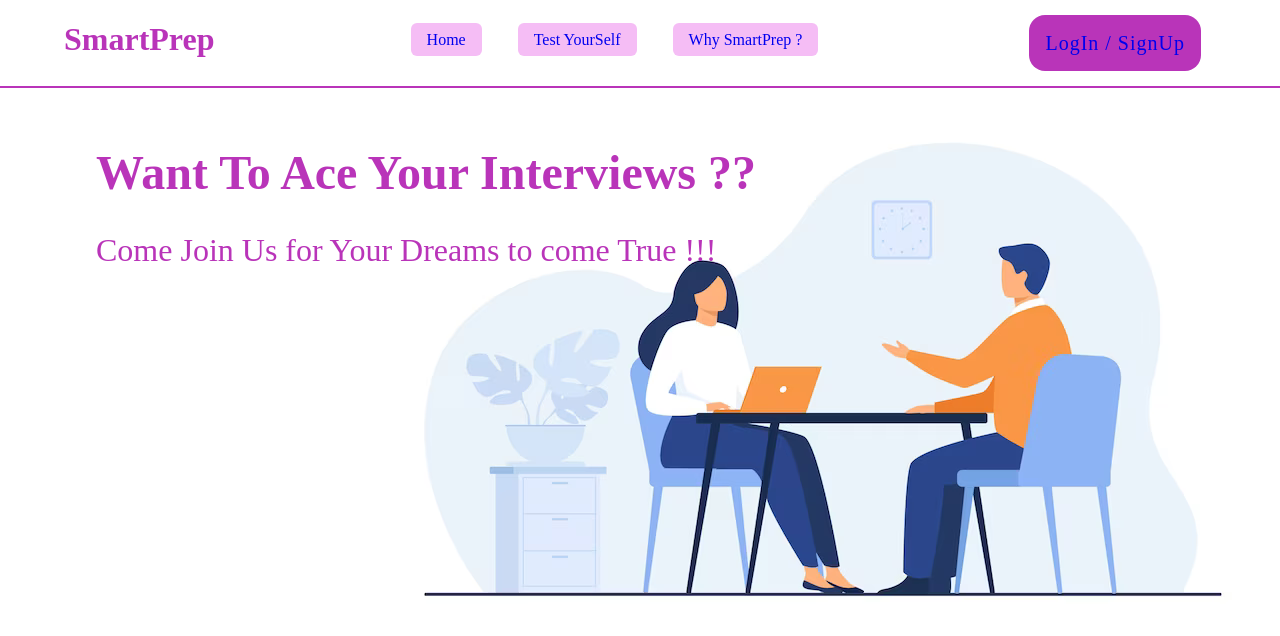
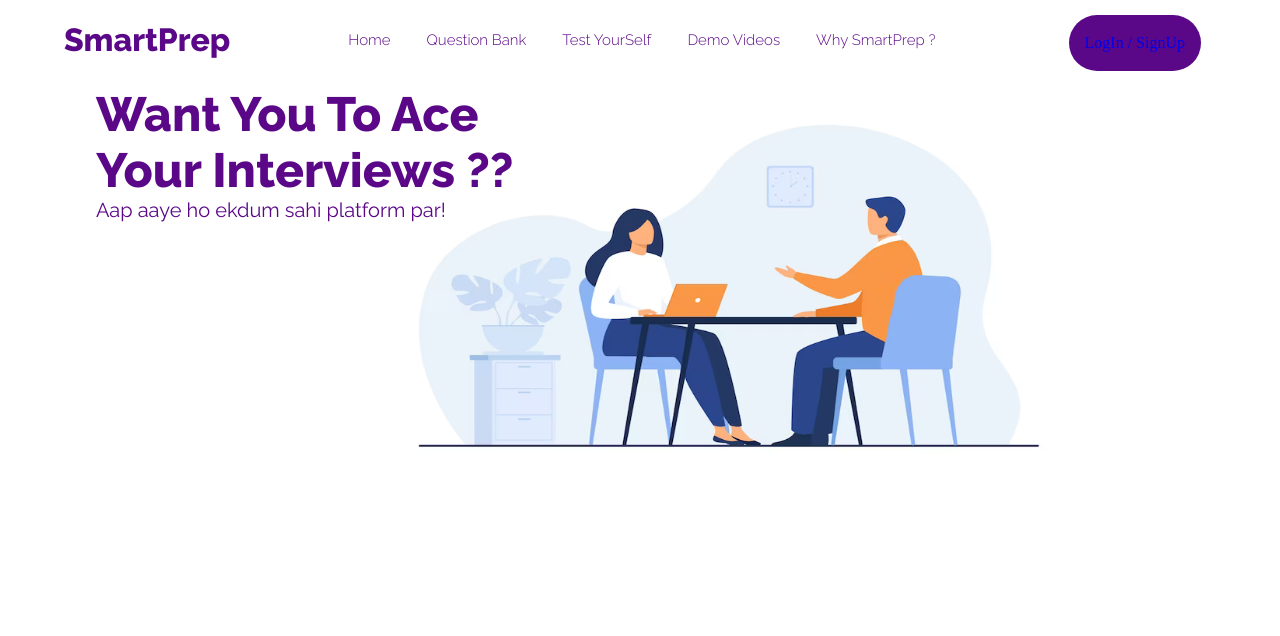
Before and after one commit to karanchandwani27/SmartPrep, a plain HTML site: page client/HomePage/index.html in a window 1280 px wide. Drawn offline with Linux system fonts and the light colour scheme.

Commit message:
Images added to image folder

```diff
--- a/client/HomePage/index.html
+++ b/client/HomePage/index.html
@@ -5,26 +5,37 @@
     <meta name="viewport" content="width=device-width, initial-scale=1.0">
     <title>Document</title>
     <link rel="stylesheet" href="style.css">
+    <link rel="preconnect" href="https://fonts.googleapis.com">
+    <link rel="preconnect" href="https://fonts.googleapis.com">
+<link rel="preconnect" href="https://fonts.gstatic.com" crossorigin>
+<link href="https://fonts.googleapis.com/css2?family=Raleway:wght@800&display=swap" rel="stylesheet">
+<link rel="preconnect" href="https://fonts.googleapis.com">
+<link href="https://fonts.googleapis.com/css2?family=Raleway:wght@300;400&display=swap" rel="stylesheet">
 </head>
 <body>
     <header class="header">
+
         <h1 class="header__title">SmartPrep</h1>
         <nav class="navbar">
             <ul>
                 <li><a href="#">Home</a></li>
+                <li><a href="#">Question Bank</a></li>
                 <li><a href="#">Test YourSelf</a></li>
+                <li><a href="#">Demo Videos</a></li>
                 <li><a href="#">Why SmartPrep ?</a></li>
             </ul>
         </nav>
         <p class="header__registered bg-dark"><a href="../Register/register.html">LogIn / SignUp</a></p>
+
     </header>
+
     <div class="row">
         <div class="col-9">
             <img src="../../Images/bg.png" alt="">
         </div>
         <div class="content">
-            <h3 class="capitalise">Want To ace your interviews ??</h3>
-            <p>Come Join Us for Your Dreams to come True !!! </p>
+            <h3 class="capitalise">Want You To ace<br> your interviews ??</h3>
+            <p class="aap">Aap aaye ho ekdum sahi platform par! </p>
         </div>
 
     </div>
--- a/client/HomePage/style.css
+++ b/client/HomePage/style.css
@@ -1,6 +1,7 @@
 body{
     margin:0;
-    color: white;
+
+    border-radius: 50px;
     /* background-color: ; */
 }
 .header{
@@ -11,36 +12,43 @@ body{
     padding: 0 4rem;
     /* background-color: put; */
     /* color: rgb(175, 42, 175); */
-    border-bottom: 2px solid  rgb(185, 52, 185);
     /* position: fix; */
 }
 .header__title{
-    color:  rgb(185, 52, 185);
+    color:  #5B0888;
+    font-family: 'Raleway', sans-serif;
 }
 .header__registered{
     line-height: 1.5rem;
-    font-size: 1.25rem;
+    font-size: 20pxpx;
+    color: #fff
     letter-spacing: 1px;
     border-radius: 1rem;
     padding: 1rem;
     margin: 15px;
-    color: white;
+
 }
 /* .container{
     display: flex;
     align-items: center;
     justify-content: center;
 } */
+
+
 .navbar a{
-    padding: 0.5rem 1rem;
-    background-color:rgb(245, 189, 245);
+    color: #5B0888;
+    font-size: 15px;
+    font-weight: 290;
     border-radius: 6px;
+    font-family: 'Raleway', sans-serif;
 }
 .navbar a:hover {
     cursor: pointer;
-    color: black;
+
     transition: all 0.3s ease-out;
 }
+
+
 .row{
     position: relative;
     margin: 0 4rem;
@@ -50,19 +58,29 @@ body{
     position: absolute;
     top: 10%;
     font-size: 2rem;
-    color:rgb(185, 52, 185);
+    color:#5B0888;
 }
 .row h3{
     margin: 0;
     font-size: 3rem;
+    font-family: 'Raleway', sans-serif;
+}
+.aap{
+    /*aap aaye ho ekdum sahi platform pr*/
+    margin-top: 0;
+    font-size: 20px;
+    font-family: 'Raleway', sans-serif;
 }
 .col-9{
     /* background-image: url('../../Images/bg.png'); */
-    width: 75%;
+    width: 65%;
     margin-left:25% ;
 }
 .col-9 img{
-    margin-left: auto;
+    width: 700px;
+    height: 400px;
+    float: right;
+
 }
 /* a:link{
     /* color: rgb(185, 52, 185); */
@@ -93,8 +111,9 @@ ul{
 /* Compulsory */
 /* general classes */
 .bg-dark{
-    background-color: rgb(185, 52, 185);
+    background-color: #5B0888;
     color: white;
+    border-radius: 50px;
 }
 a{
     text-decoration: none;
--- a/client/Login/login.css
+++ b/client/Login/login.css
@@ -5,15 +5,10 @@
     /* color: rgb(175, 42, 175); */
 }
 .header__title{
-    color:  rgb(185, 52, 185);
+    color:  #5B0888;
+    font-family: 'Raleway', sans-serif;
 }
-.header__registered{
-    line-height: 1.5rem;
-    font-size: 1.25rem;
-    letter-spacing: 1px;
-    border-radius: 1rem;
-    padding: 1rem;
-}
+
 .container{
     display: flex;
     align-items: center;
@@ -25,7 +20,7 @@ display: block;
 form{
     padding: 1rem;
     padding-right: 1.5rem;
-    border-radius: 15px;
+    border-radius: 12px;
     font-size: 1rem;
     font-weight: 550;
     width: 18rem;
@@ -51,7 +46,8 @@ button{
     border-radius: 1rem;
     padding: 0.5rem 2rem ;
     margin-top: 1rem;
-    border: 2px solid  rgb(185, 52, 185);;
+    border: 2px solid  #E5CFF7;
+    border-radius: 50px;
     background-color: #E5CFF7;
     /* align-items: center; */
 }
@@ -61,7 +57,7 @@ button:hover{
 .submit{
     margin: 1rem auto ;
     display: flex;
-    color:  rgb(185, 52, 185);
+    color:  #5B0888;
     font-weight: 600;
     font-size: 1rem;
     /* border:1px solid bl */
@@ -72,7 +68,7 @@ button:hover{
 /* general classes */
 
 .bg-dark{
-    background-color: rgb(185, 52, 185);
+    background-color: #713ABE;
     color: white;
 }
 a{
@@ -81,3 +77,9 @@ a{
 .text-center{
     text-align: center;
 }
+
+.bl{
+    /*bottom line*/
+    display: flex;
+    justify-content: center;
+}
--- a/client/Register/register.css
+++ b/client/Register/register.css
@@ -5,7 +5,9 @@
     /* color: rgb(175, 42, 175); */
 }
 .header__title{
-    color:  rgb(185, 52, 185);
+    color:  #5B0888;
+    font-weight: 950;
+    font-family: 'Raleway', sans-serif;
 }
 .header__registered{
     line-height: 1.5rem;
@@ -21,6 +23,7 @@
 }
 form label,input{
 display: block;
+
 }
 form{
     padding: 1rem;
@@ -36,7 +39,7 @@ label{
 input{
     width: 100%;
     height: 1.8rem;
-    border-radius: 5px;
+    border-radius: 10px;
     box-shadow: none;
     /* box-sizing: content-box; */
     padding-left: 5px;
@@ -51,7 +54,8 @@ button{
     border-radius: 1rem;
     padding: 0.5rem 2rem ;
     margin-top: 1rem;
-    border: 2px solid  rgb(185, 52, 185);;
+    border: 2px solid  #E5CFF7;
+    border-radius: 50px;
     background-color: #E5CFF7;
     /* align-items: center; */
 }
@@ -61,7 +65,7 @@ button:hover{
 .submit{
     margin: 1rem auto ;
     display: flex;
-    color:  rgb(185, 52, 185);
+    color:  #5B0888;
     font-weight: 600;
     font-size: 1rem;
     /* border:1px solid bl */
@@ -72,8 +76,9 @@ button:hover{
 /* general classes */
 
 .bg-dark{
-    background-color: rgb(185, 52, 185);
+    background-color: #713ABE;
     color: white;
+    border-radius: 10px;
 }
 a{
     text-decoration: none;
@@ -81,3 +86,8 @@ a{
 .text-center{
     text-align: center;
 }
+.bl{
+    /*bottom line*/
+    display: flex;
+    justify-content: center;
+}
```
Also changed, not shown: client/Login/login.html (+5 -2 lines), client/Register/register.html (+6 -2 lines), Images/values-1.png (added), Images/values-2.png (added), Images/values-3.png (added), 1 other file.
